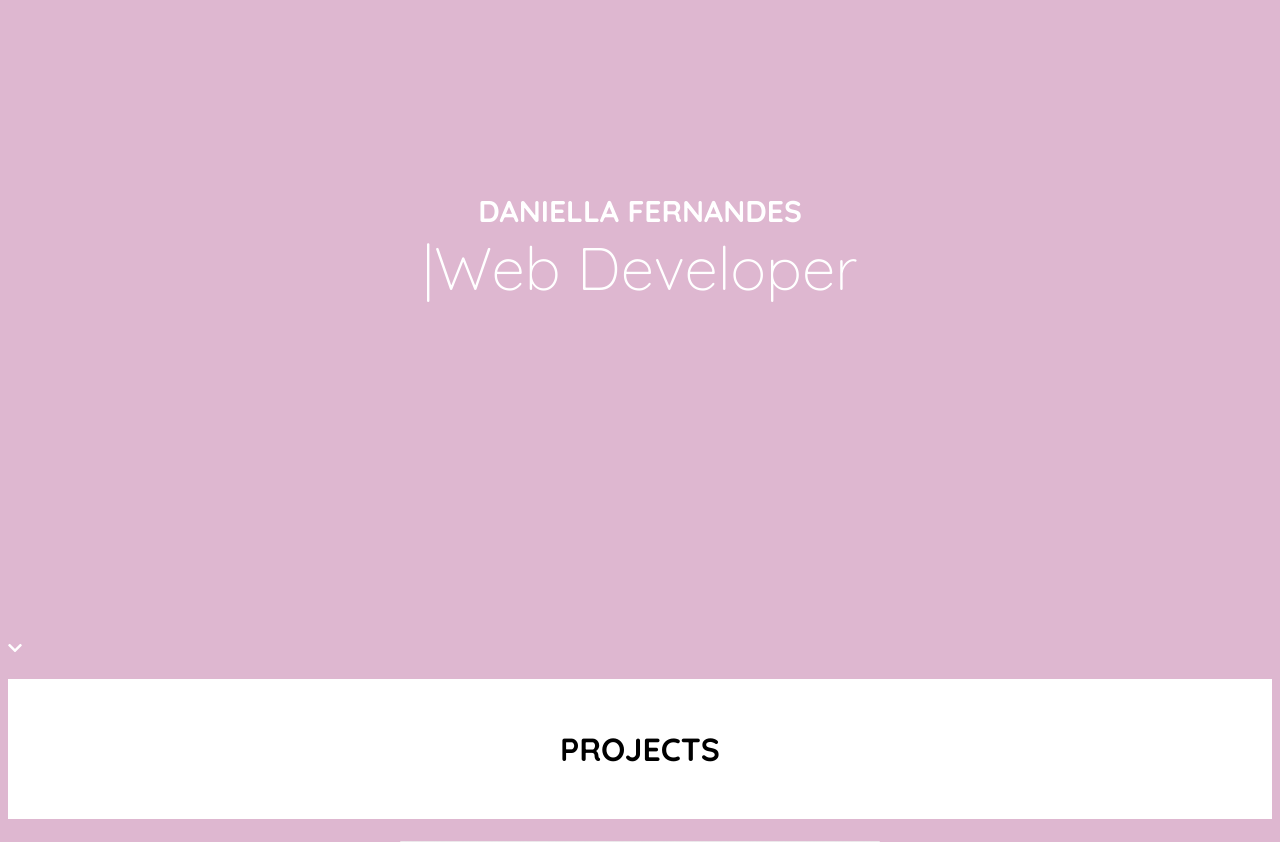
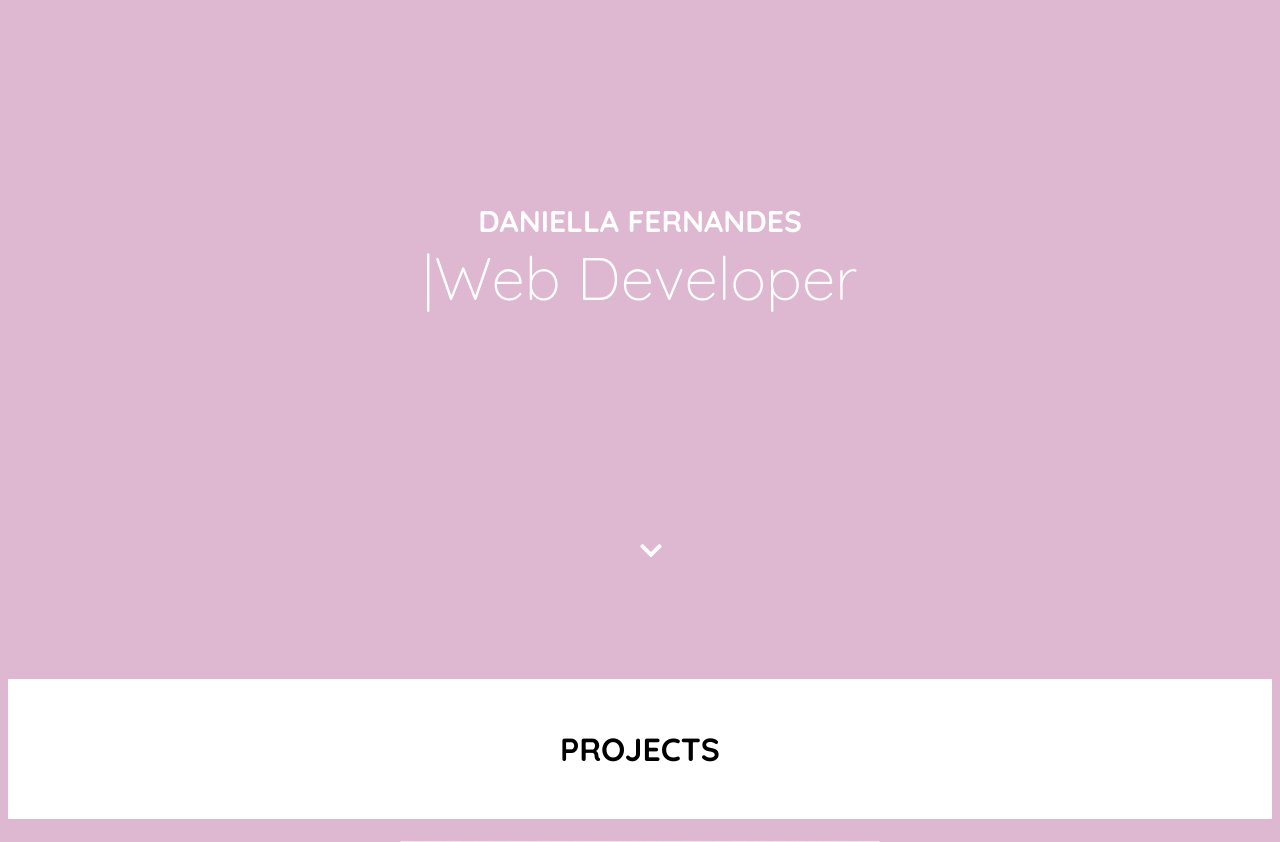
Before and after one commit to daniellafernandes14/Portfolio, a PHP site: page /portfolio.html in a window 1280 px wide. Shown: the part 194-1036 px from the top of the page. Run offline with PHP 8.4, Linux system fonts and the light colour scheme; some libraries are stand-ins or nearby versions.

Commit message:
Styled arrow

```diff
--- a/portfolio.html
+++ b/portfolio.html
@@ -9,6 +9,7 @@
     <link rel="stylesheet" href="style/btn-hover.css">
     <link rel="stylesheet" href="style/cards.css">
     <link rel="stylesheet" href="style/modal.css">
+    <link rel="stylesheet" href="style/arrow.css">
     <link rel="stylesheet" href="https://use.fontawesome.com/releases/v5.0.10/css/all.css">
     <link rel="preconnect" href="https://fonts.googleapis.com">
     <link rel="preconnect" href="https://fonts.gstatic.com" crossorigin>
--- a/style/arrow.css
+++ b/style/arrow.css
@@ -1,3 +1,7 @@
 .arrow-down {
   text-align: center;
+  position: absolute;
+  bottom: 5%;
+  left: 50%;
+  font-size: 25px;
 }
```
